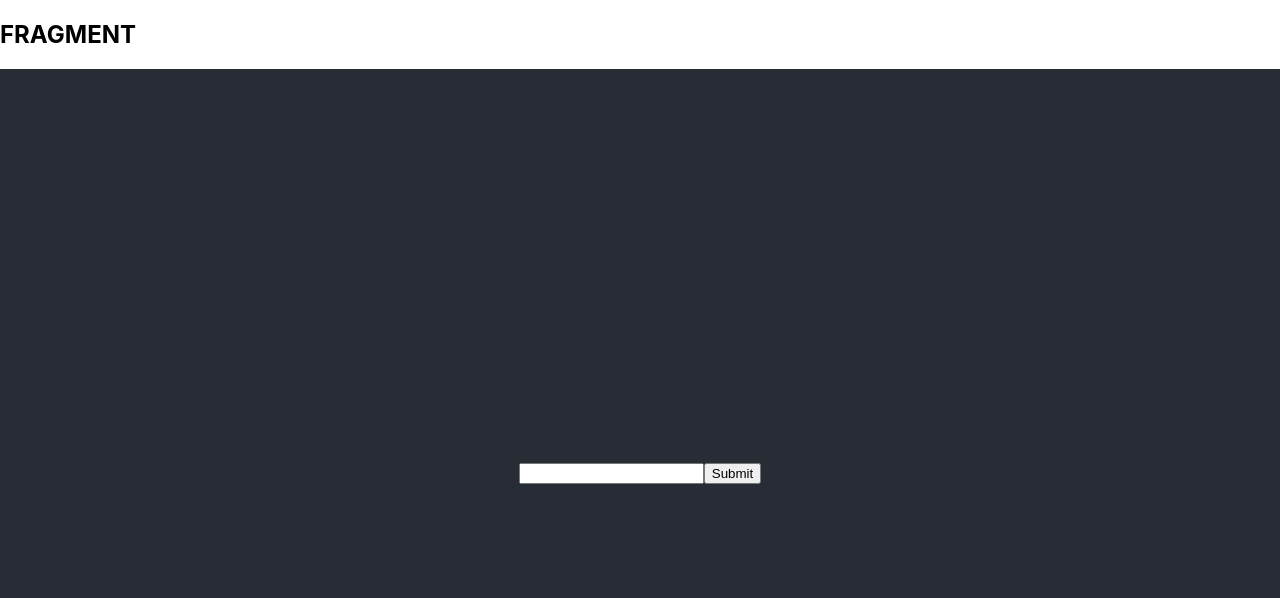
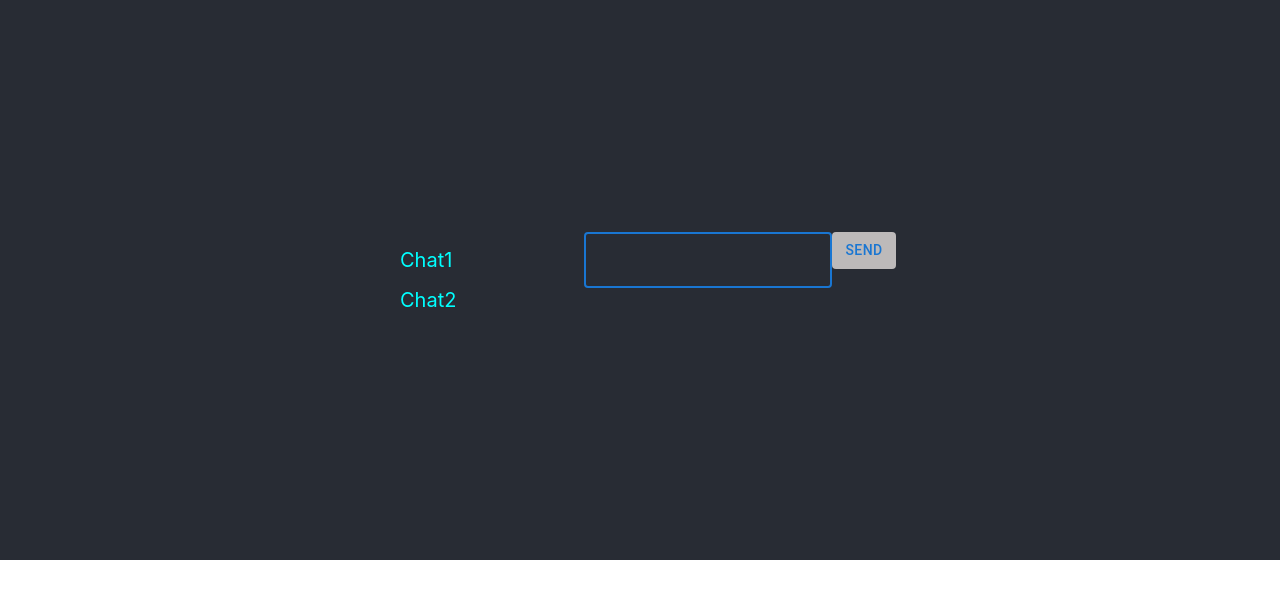
Before and after one commit to Novikov-A7/React, a React (Create React App) app in the folder messenger/: page / in a window 1280 px wide. Shown: the top 598 px of the page. Built offline with nearby package versions, Linux system fonts and the light colour scheme.

Commit message:
Homework3 completed

```diff
--- a/messenger/package.json
+++ b/messenger/package.json
@@ -3,6 +3,9 @@
   "version": "0.1.0",
   "private": true,
   "dependencies": {
+    "@emotion/react": "^11.7.1",
+    "@emotion/styled": "^11.6.0",
+    "@mui/material": "^5.4.1",
     "@testing-library/jest-dom": "^5.16.1",
     "@testing-library/react": "^12.1.2",
     "@testing-library/user-event": "^13.5.0",
--- a/messenger/src/App.css
+++ b/messenger/src/App.css
@@ -23,7 +23,32 @@
   font-size: calc(10px + 2vmin);
   color: white;
 }
+.wrapper{
+  display: flex;
+}
+.myChatList{
+  display: flex;
+  align-items: center;
+  justify-content: start;
+  width: 200px;
 
+  color: aqua;
+  font-size: 20px;
+}
+.chatWindow{
+  text-align: start;
+  overflow-y: scroll;
+  max-height: 70vh;
+}
+.App-content{
+  background-color: #282c34;
+  height: 70vh;
+  display: flex;
+  flex-direction: column;
+  align-items: center;
+  justify-content: center;
+
+}
 .App-link {
   color: #61dafb;
 }
--- a/messenger/src/App.js
+++ b/messenger/src/App.js
@@ -1,15 +1,18 @@
 //import logo from './logo.svg';
 import './App.css';
-import { useState } from "react";
-import {Form} from './components/Form';
+import { useRef, useState } from "react";
+//import {Form} from './components/Form';
 import { AUTHORS } from "./utils/constants.js";
 import { useEffect } from "react";
 import { MessageList } from './components/MessageList/index.js';
-
+import { FormMui } from './components/Form/FormMui/index.js';
+import { ChatList } from './components/ChatsList/index.js';
 
 
 function App() {
   const [messageList, setMessageList] = useState([]);
+  const messagesEnd = useRef();
+
 
   const handleAddMessage = (text) => {
     sendMessage (text, AUTHORS.ME)
@@ -19,35 +22,38 @@ function App() {
     const newMsg = {
       text,
       author,
+      id: `msg-${Date.now()}`,
     };
     setMessageList((prevMessageList) => [...prevMessageList, newMsg]);
   };
 
   useEffect(() => {
+    messagesEnd.current?.scrollIntoView();
     let timeBreak;
     if(messageList[messageList.length - 1]?.author === AUTHORS.ME) {
       timeBreak = setTimeout(() => {
         sendMessage("I'll be back soon", AUTHORS.BOT)
       }, 1000)
     };
-    return () => {clearTimeout(timeBreak)};
+    return () => clearTimeout(timeBreak);
   }, [messageList]);
 
   return(
-    <>
-      <h2>FRAGMENT</h2>
       <div className="App">
 
-        <header className="App-header">
-          <MessageList messages={messageList} />
-
-
-          <Form onSubmit={handleAddMessage}/>
-
-        </header>
+        <div className="App-content">
+          <div className='wrapper'>
+            <div className='myChatList'>
+              <ChatList/>
+            </div>
+            <div className='chatWindow'>
+              <MessageList  messages={messageList} />
+              <div ref={messagesEnd}></div>
+              <FormMui onSubmit={handleAddMessage}/>
+            </div>
+          </div>
+        </div>
       </div>
-    </>
-
   )
 };
 
--- /dev/null
+++ b/messenger/src/components/ChatsList/index.js
@@ -0,0 +1,14 @@
+import ListItem from '@mui/material/ListItem';
+import List from '@mui/material/List';
+
+const myChats = [
+  {id:"1", name: "Chat1"},
+  {id:"2", name: "Chat2"}
+];
+export const ChatList = () =>(
+  <List>
+    {myChats.map((chat)=> (
+      <ListItem key={chat.id}>{chat.name}</ListItem>
+    ))}
+  </List>
+);
--- /dev/null
+++ b/messenger/src/components/Form/FormMui/index.js
@@ -0,0 +1,34 @@
+import Button from "@mui/material/Button/Button";
+import TextField from "@mui/material/TextField/TextField";
+import { useEffect, useRef, useState } from "react";
+import './style.css'
+
+
+export const FormMui = ({ onSubmit }) => {
+  const[value, setValue] = useState("");
+  const textFieldFocus = useRef();
+
+  const handleChange = (e) => {
+    setValue(e.target.value);
+  };
+
+  const handleSubmit = (e) => {
+    e.preventDefault();
+    onSubmit(value);
+    setValue("");
+    textFieldFocus.current?.focus();
+  }
+  useEffect(() =>{
+    textFieldFocus.current?.focus()
+  }, []);
+
+  return (
+    <form onSubmit={handleSubmit}>
+      <TextField   className="myTextField" inputRef={textFieldFocus} value={value} onChange={handleChange} />
+      <Button className="myBtn" type="submit"  onSubmit={handleSubmit}   >
+        Send
+      </Button>
+    </form>
+
+  )
+}
--- /dev/null
+++ b/messenger/src/components/Form/FormMui/style.css
@@ -0,0 +1,6 @@
+.myBtn.MuiButton-root {
+  background-color: rgb(189, 186, 186);
+}
+.myTextField .MuiInputBase-input{
+  color: aquamarine;
+}
--- a/messenger/src/components/Message/style.css
+++ b/messenger/src/components/Message/style.css
@@ -1,7 +1,4 @@
 .header{
-  margin: 0px auto 0px 370px;
-
-
   color: red;
   font-size: 25px;
 }
--- a/messenger/src/components/MessageList/index.js
+++ b/messenger/src/components/MessageList/index.js
@@ -3,6 +3,7 @@ import { Message } from "../Message/index.js";
 export const MessageList = ({messages}) =>
   messages.map((message) => (
     <Message
+      key={message.id}
       text = {message.text}
       author = {message.author}
     />
```
Also changed, not shown: 1 other file (tests, documents, lock files or other folders).
